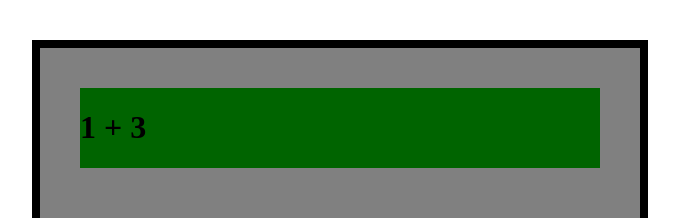
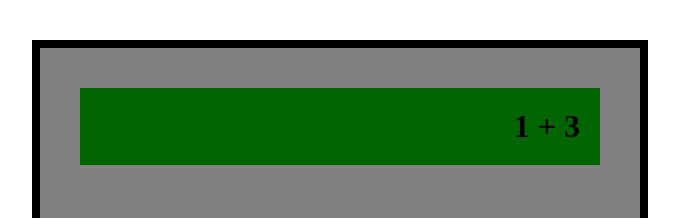
Before and after one commit to firepeashooter/classic-calculator, a plain HTML site: page index.html in a window 1280 px wide. Shown: the top 218 px of the page, without its empty margins (300-979 px from the left). Drawn offline with Linux system fonts and the light colour scheme.

Commit message:
Add additional formatting to the calculator

```diff
--- a/index.html
+++ b/index.html
@@ -13,7 +13,7 @@
 
         <div class="display">
 
-            <h1>1 + 3</h1>
+            <h1 class="content">1 + 3</h1>
 
         </div>
 
--- a/style.css
+++ b/style.css
@@ -16,7 +16,14 @@ body{
 
 .display{
     margin: 40px;
+    justify-content: flex-end;
     background-color: darkgreen;
+}
+
+.content{
+    display: flex;
+    justify-content: flex-end;
+    margin:20px;
 }
 
 .input{
```
